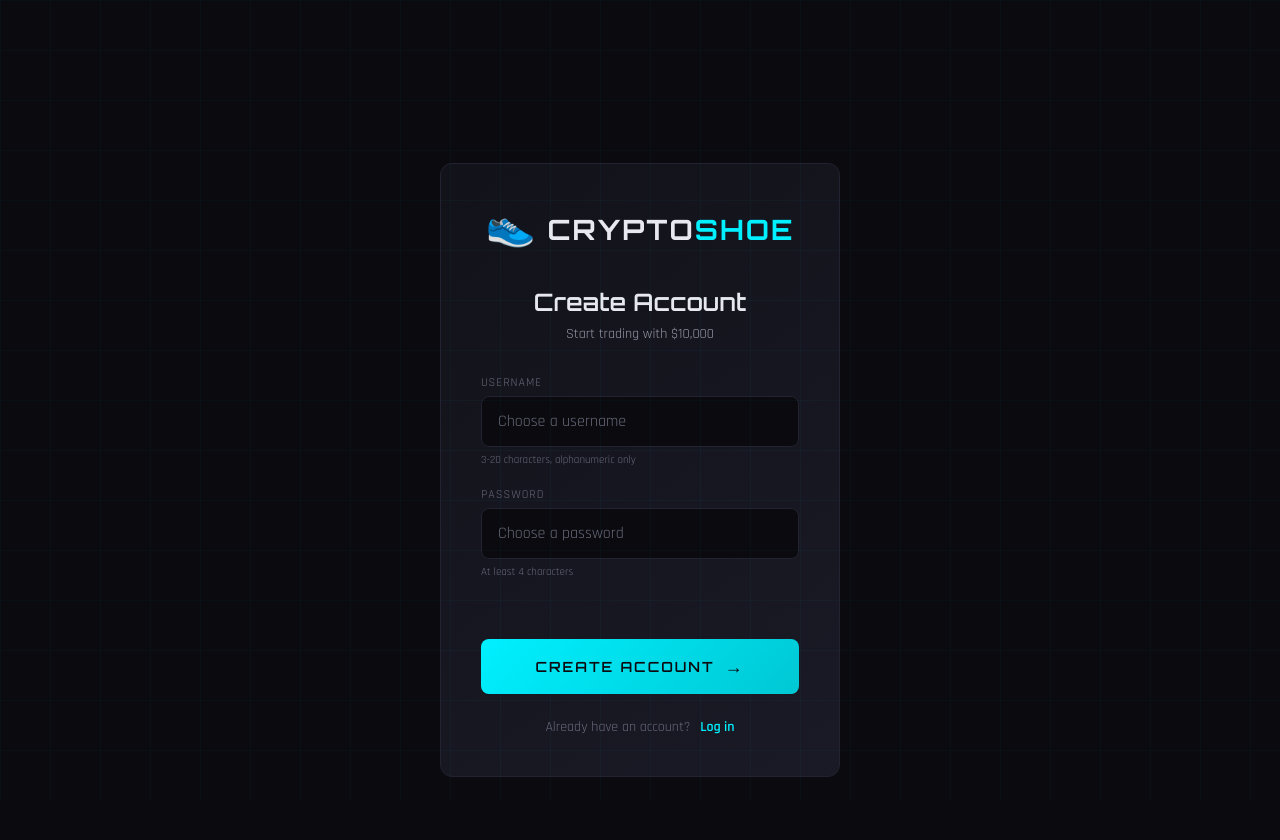
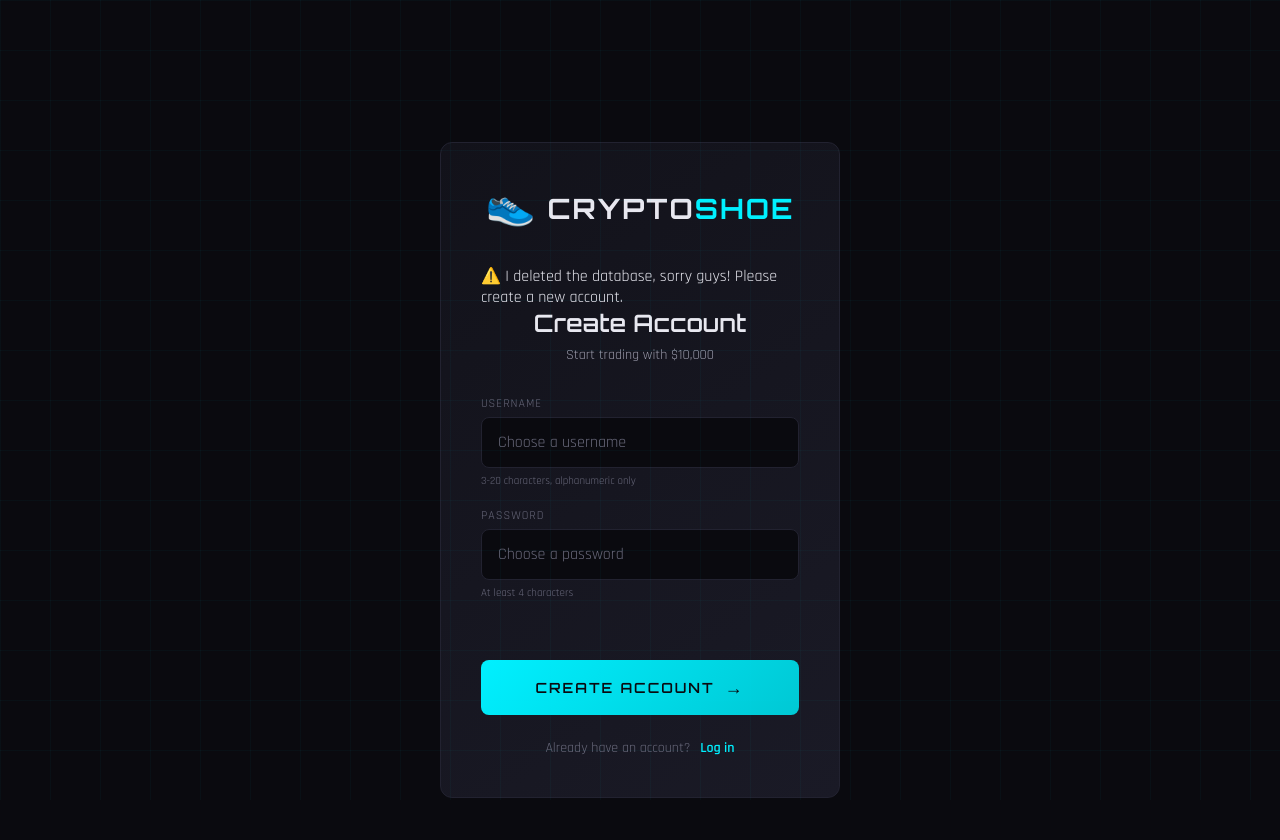
Before and after one commit to lebodasquebo/Cryptoshoe, a Flask app: page /signup in a window 1280 px wide. Shown: the top 840 px of the page. Run offline with Flask 2, Linux system fonts and the light colour scheme; data comes from the database, SQL or seed files in the repository.

Commit message:
Add DB wipe notice on signup page

```diff
--- a/templates/signup.html
+++ b/templates/signup.html
@@ -18,6 +18,7 @@
         <span class="logo-icon">👟</span>
         <span class="logo-text">CRYPTO<span class="accent">SHOE</span></span>
       </div>
+      <div class="db-notice">⚠️ I deleted the database, sorry guys! Please create a new account.</div>
       <h1 class="auth-title">Create Account</h1>
       <p class="auth-sub">Start trading with $10,000</p>
       <form class="auth-form" id="signup-form">
```
